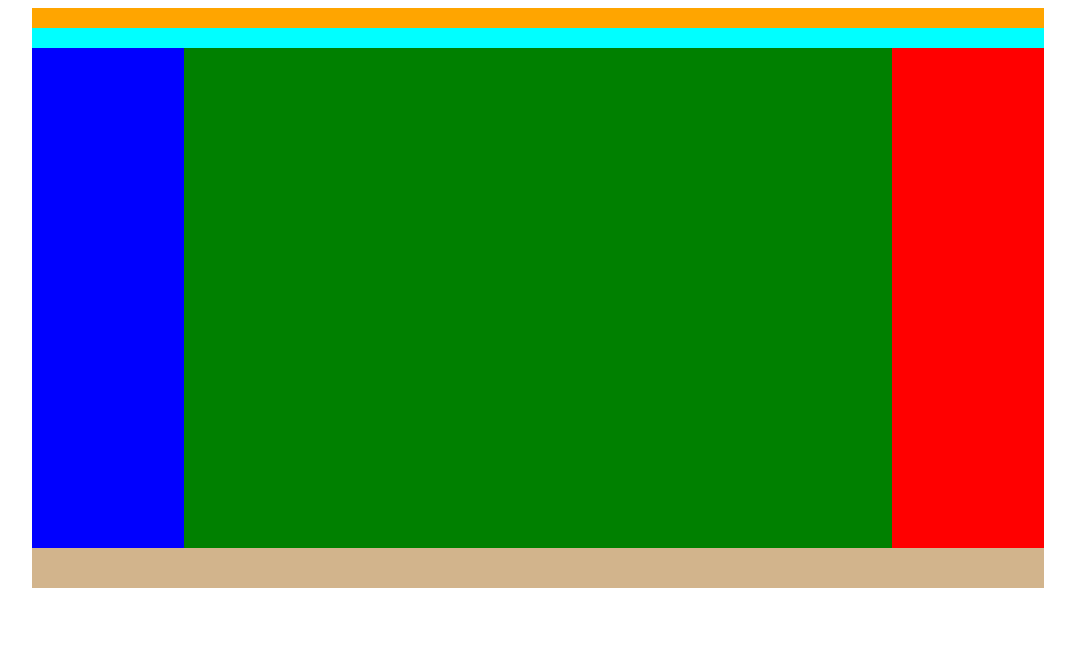
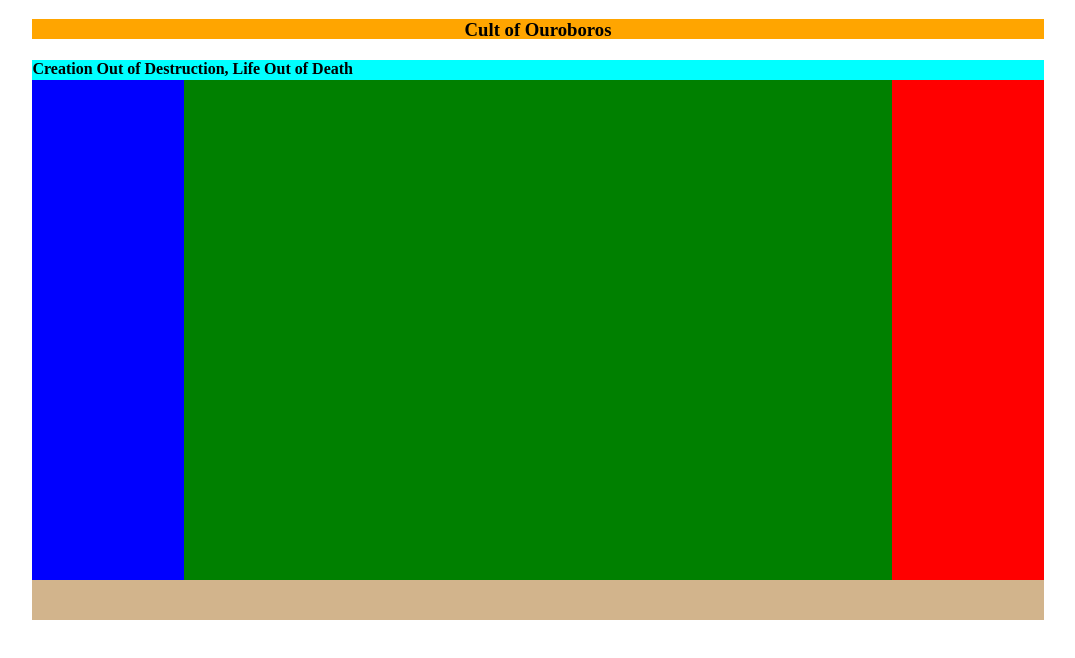
Before and after one commit to Beorseder/Div-Website-2, a plain HTML site: page index.html in a window 1280 px wide. Shown: the whole page, without its empty margins (102-1177 px from the left). Drawn offline with Linux system fonts and the light colour scheme.

Commit message:
Index and style updates

```diff
--- a/index.html
+++ b/index.html
@@ -7,10 +7,10 @@
     <body>
         <div class="container">
             <div class="header-top">
-
+                <h3 id="headerFirst">Cult of Ouroboros</h3>
             </div>
             <div class="header-bottom">
-
+                <h4 id="headerSecond">Creation Out of Destruction, Life Out of Death</h4>
             </div>
 
             <div class="col-left">
--- a/style.css
+++ b/style.css
@@ -2,6 +2,7 @@
     width: 80%;
     margin-left: auto;
     margin-right: auto;
+    position: relative;
 }
 
 .header-top, .header-bottom {
@@ -40,5 +41,13 @@
     height: 40px;
     background-color: tan;
     width: 100%;
-    float: left;
+    clear: left;
 }
+
+#headerFirst {
+    text-align: center;
+}
+
+#headerSecond {
+
+}
```
